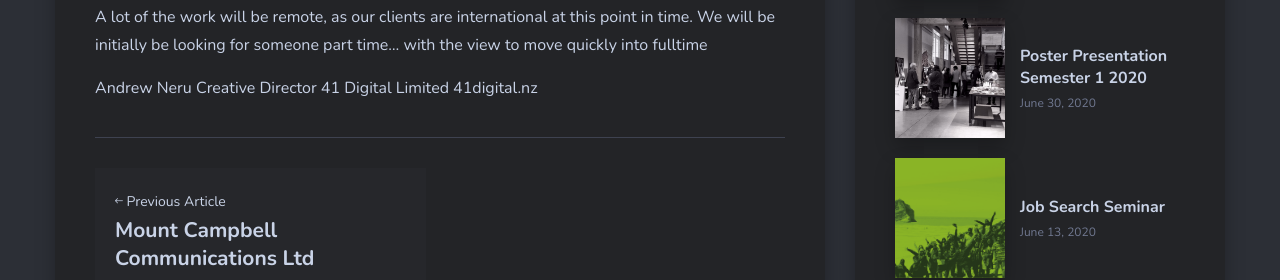
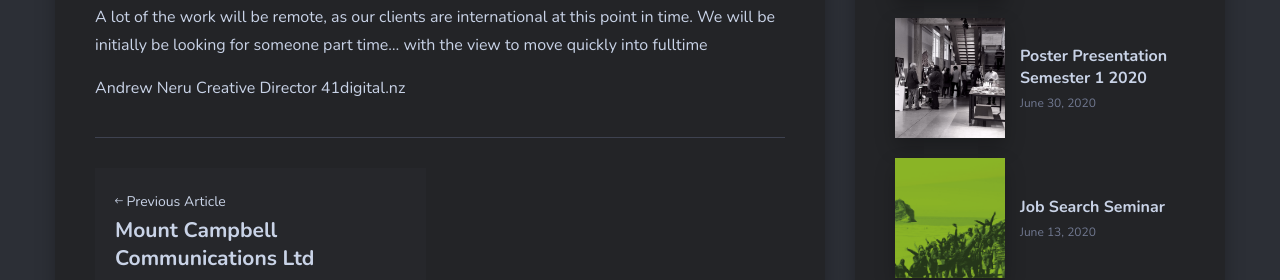
Before and after one commit to larsoliverdam/nmit, a Jekyll site: the page built from _posts/2020-07-20-digital.markdown, in a window 1280 px wide. Shown: the part 1090-1370 px from the top of the page. Built offline with Jekyll 4.4.1, drawn with Linux system fonts in a browser that asks for light colours; nearby versions of some CDN libraries; comment, search, counter and statistics services are not loaded.

Commit message:
41 Digital

```diff
--- a/_posts/2020-07-20-digital.markdown
+++ b/_posts/2020-07-20-digital.markdown
@@ -12,4 +12,4 @@ We are looking for someone with experience or understanding of the platforms Wor
 
 A lot of the work will be remote, as our clients are international at this point in time. We will be initially be looking for someone part time... with the view to move quickly into fulltime
 
-Andrew Neru Creative Director 41 Digital Limited 41digital.nz
+Andrew Neru Creative Director 41digital.nz
```
